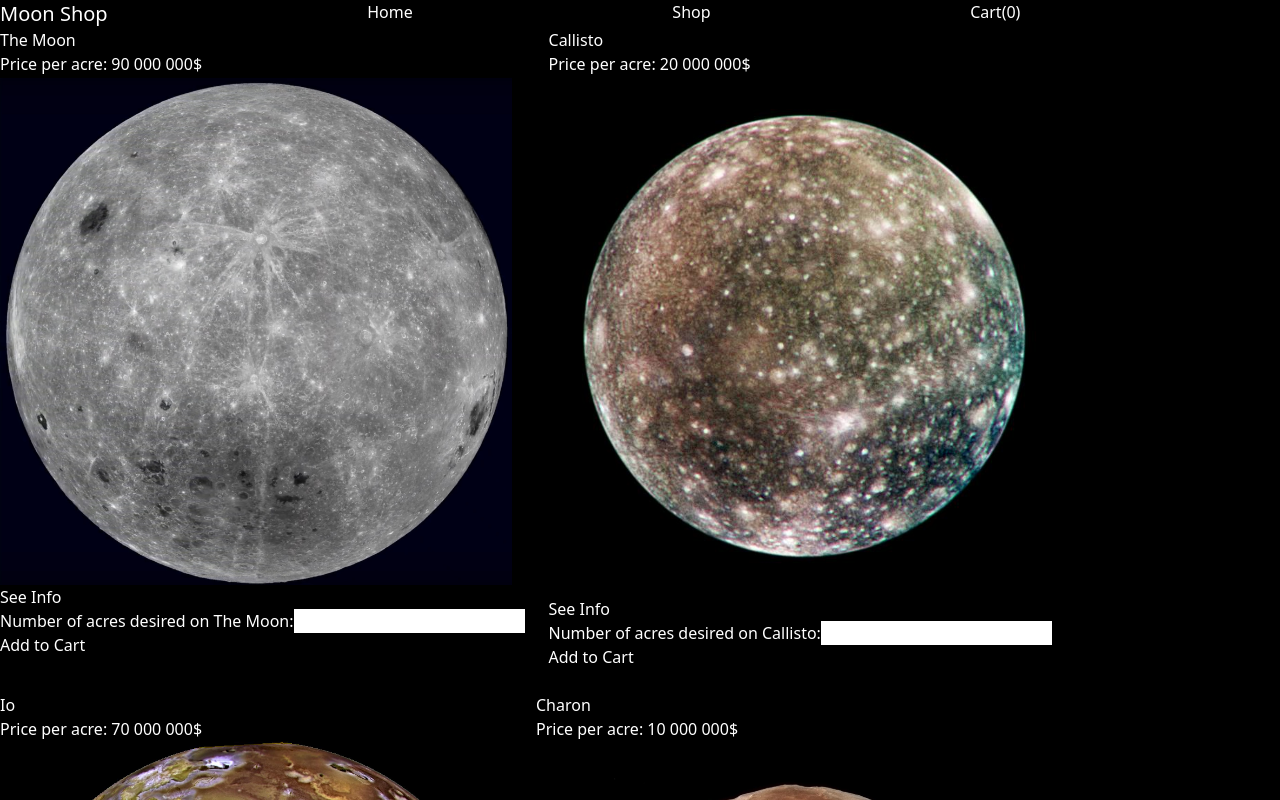
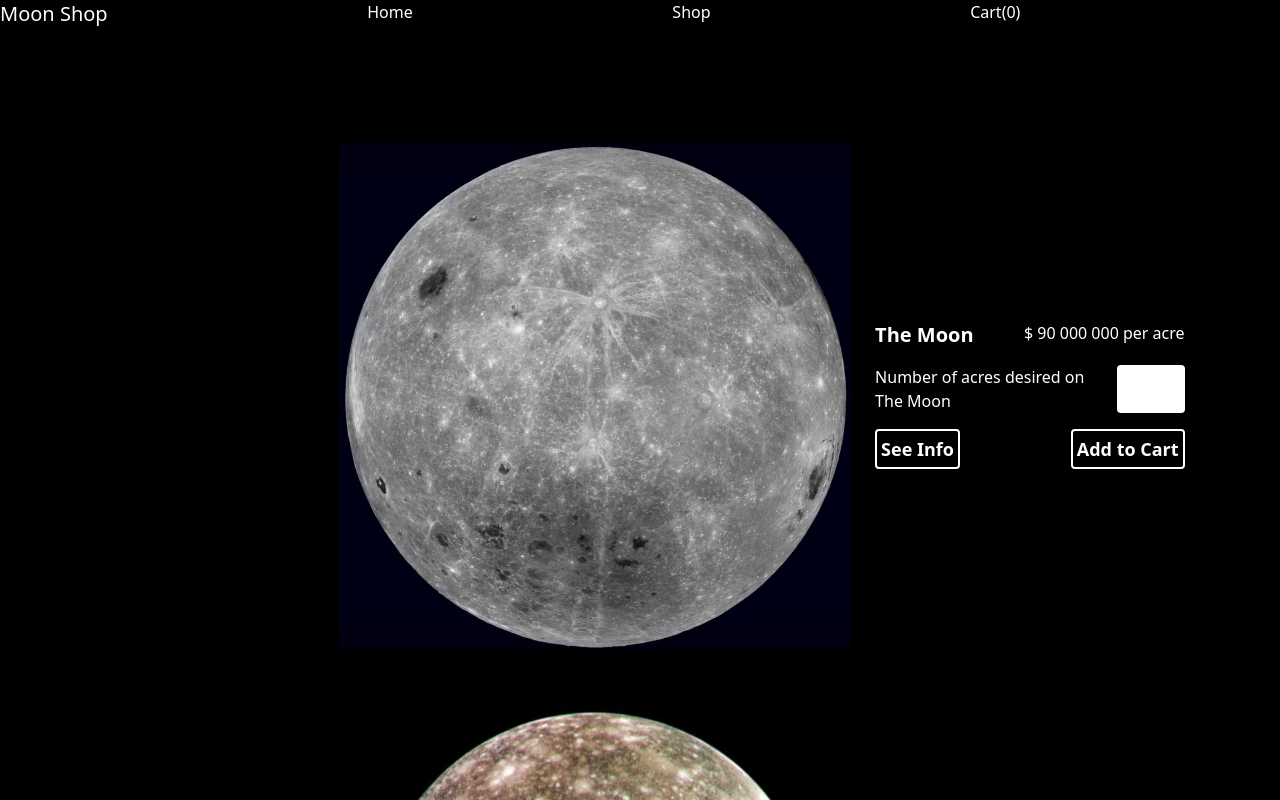
Before and after one commit to edouardblais/online-shop, a React (Create React App) app: page /Shop in a window 1280 px wide. Shown: the top 800 px of the page. Built offline with nearby package versions, Linux system fonts and the light colour scheme.

Commit message:
started styling shop.js

```diff
--- a/src/components/Shop.js
+++ b/src/components/Shop.js
@@ -8,23 +8,42 @@ const Shop = ({addToCart,
                numberWithSep,
             }) => {
     return (
-        <div className="bg-black text-white flex flex-col justify-center flex-grow">
-            <div className="flex flex-row gap-6 flex-wrap">
+        <div className="bg-black flex flex-col items-center flex-grow min-h-screen p-24">
+            <div className="bg-black text-white flex justify-center flex-col grow gap-4 p-4 max-w-[60%] min-w-[25%] rounded">
+                <div className="flex flex-col gap-6 flex-wrap justify-center items-center">
                     {Data?.map((mooninfo) => {
-                    return ( <div key={mooninfo.name}>
-                                <div>{mooninfo.name}</div>
-                                <div>Price per acre: {numberWithSep(mooninfo.price)}$</div>
+                        return ( <div key={mooninfo.name} className="flex flex-row gap-4">
+                                    <div>
                                         <img alt={mooninfo.name} src={mooninfo.image} className="aspect-auto max-w-lg"></img>
-                                <Link to={mooninfo.name}>See Info</Link >
-                                <form method="post" action="">
-                                    <label htmlFor={mooninfo.name}>Number of acres desired on {mooninfo.name}:</label>
-                                    <input className='text-black' type='number' id={mooninfo.name} name={mooninfo.name} onChange={(e) => addAcres(e, mooninfo)}></input>
+                                    </div>
+                                    <div className="flex flex-col gap-4 justify-center p-2">
+                                        <div className="flex flex-row">
+                                            <div className="font-bold text-xl">{mooninfo.name}</div>
+                                            <div className="grow"></div>
+                                            <div className="text-md">$ {numberWithSep(mooninfo.price)} per acre</div>
+                                        </div>
+                                        <div className="flex flex-col">
+                                            <form method="post" action="" className="flex flex-row gap-2">
+                                                <label htmlFor={mooninfo.name} className="text-md">Number of acres desired on {mooninfo.name}</label>
+                                                <div className="grow"></div>
+                                                <input className='text-black max-w-[22%] rounded' type='number' id={mooninfo.name} name={mooninfo.name} onChange={(e) => addAcres(e, mooninfo)}></input>
                                             </form>
-                                <div>{message}</div>
-                                <button type='button' onClick={() => addToCart(mooninfo)}>Add to Cart</button>
+                                            <div className="font-bold text-md">{message}</div>
+                                        </div>
+                                        <div className="flex flex-row items-center">
+                                            <div className="flex items-center justify-center">
+                                                <Link to={mooninfo.name} className="font-bold text-lg rounded bg-black text-white p-1 border-white border-2">See Info</Link >
+                                            </div>
+                                            <div className="grow"></div>
+                                            <div className="flex items-center justify-center">
+                                                <button className="font-bold text-lg rounded bg-black text-white p-1 border-white border-2" type='button' onClick={() => addToCart(mooninfo)}>Add to Cart</button>
+                                            </div>
+                                        </div>
+                                    </div>
                                 </div>
                         )
                     })}
+                </div>
             </div>
         </div>
     )
```
Lines whose indentation alone changed are shown as unchanged.
